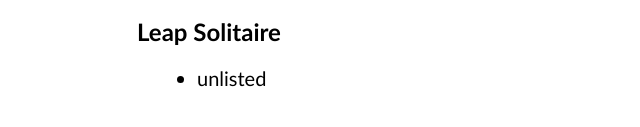
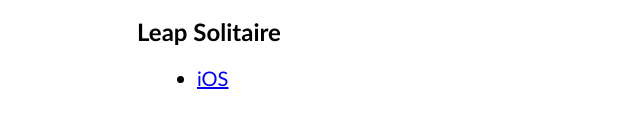
Before and after one commit to nbrooksdev/nbrooksdev.github.io, a plain HTML site: page index.html in a window 1280 px wide. Shown: the part 183-310 px from the top of the page, 53-693 px from the left. Drawn offline with Linux system fonts and the light colour scheme.

Commit message:
Add files via upload

```diff
--- a/index.html
+++ b/index.html
@@ -45,7 +45,9 @@
             </h2>
             <ul>
                 <li>
-                    unlisted
+                    <a href="https://apps.apple.com/app/leap-solitaire/id6445834258">
+                        iOS
+                    </a>
                 </li>
             </ul>
         </div>
```
